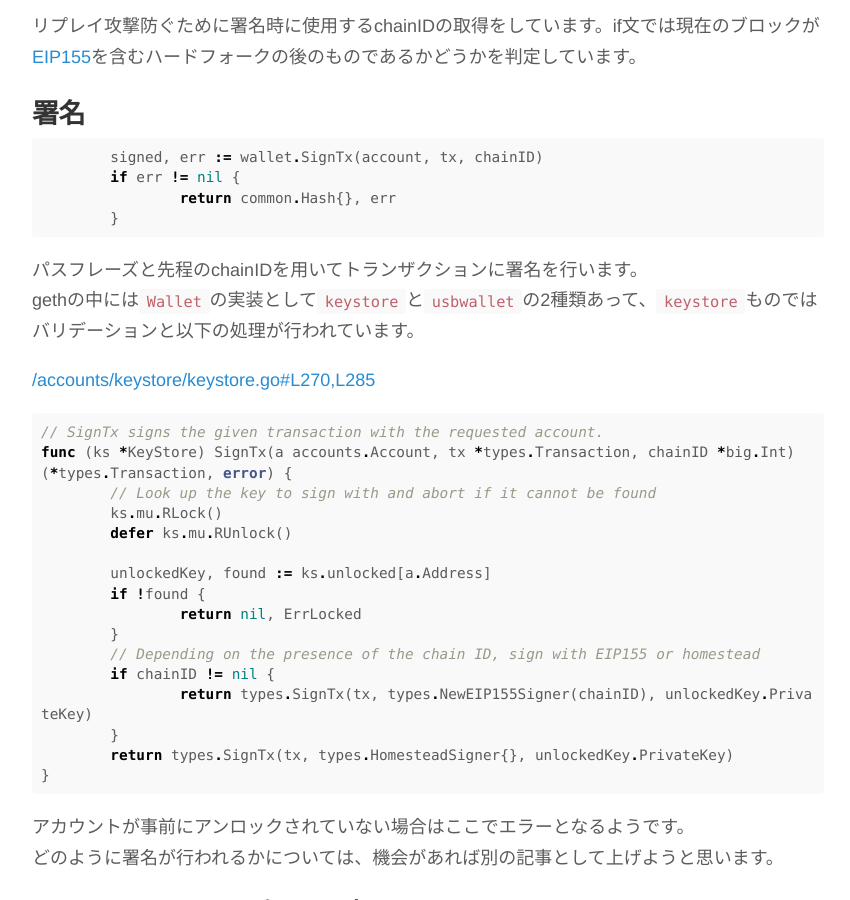
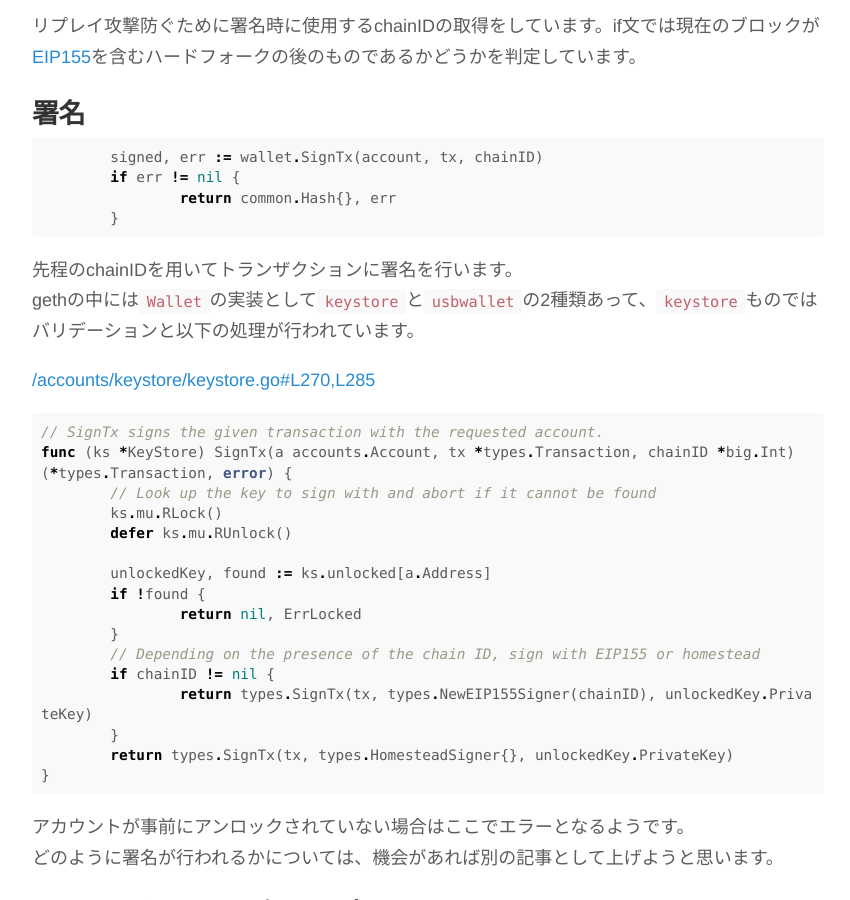
Before and after one commit to y0za/y0za.github.io, a Jekyll site: the page built from _posts/2017-12-24-geth-transaction.md, in a window 1280 px wide and 900 px high, scrolled down 5222 px. Shown: the whole window, without its empty margins (212-1062 px from the left). Built offline with Jekyll 4.4.1, drawn with Linux system fonts in a browser that asks for light colours; nearby versions of some CDN libraries; comment, search, counter and statistics services are not loaded.

Commit message:
Fix 'geth-transaction' signing section

````diff
--- a/_posts/2017-12-24-geth-transaction.md
+++ b/_posts/2017-12-24-geth-transaction.md
@@ -245,7 +245,7 @@ type txdata struct {
 	}
 ```
 
-パスフレーズと先程のchainIDを用いてトランザクションに署名を行います。
+先程のchainIDを用いてトランザクションに署名を行います。
 gethの中には`Wallet`の実装として`keystore`と`usbwallet`の2種類あって、`keystore`ものではバリデーションと以下の処理が行われています。
 
 [/accounts/keystore/keystore.go#L270,L285](https://github.com/ethereum/go-ethereum/blob/9d187f02389ba12493112c7feb15a83f44e3a3ff/accounts/keystore/keystore.go#L270,L285)
````
